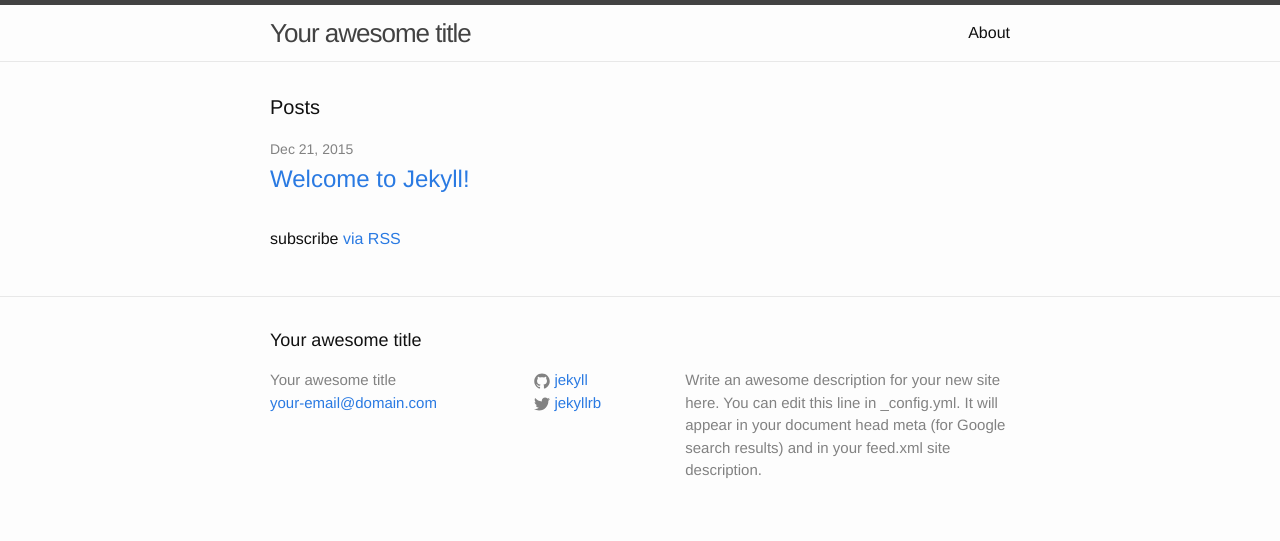
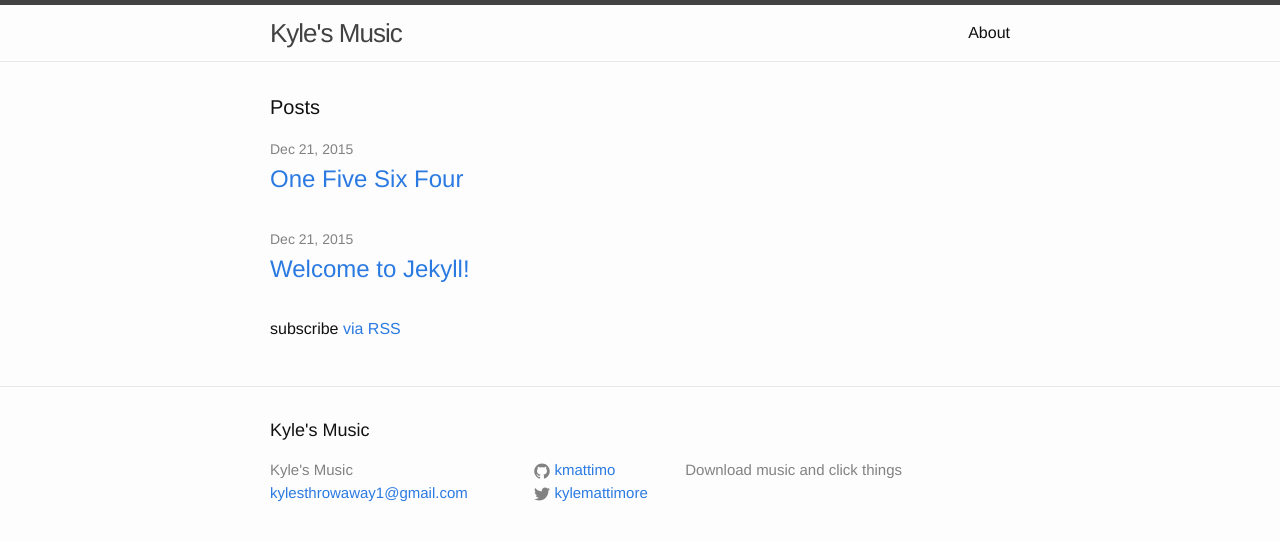
Before and after one commit to kmattimo/music-site, a Jekyll site: the page built from index.html, in a window 1280 px wide. Shown: the top 541 px of the page. Built offline with Jekyll 4.4.1, drawn with Linux system fonts in a browser that asks for light colours.

```diff
--- a/_config.yml
+++ b/_config.yml
@@ -6,16 +6,14 @@
 # 'jekyll serve'. If you change this file, please restart the server process.
 
 # Site settings
-title: Your awesome title
-email: your-email@domain.com
+title: Kyle's Music
+email: kylesthrowaway1@gmail.com
 description: > # this means to ignore newlines until "baseurl:"
-  Write an awesome description for your new site here. You can edit this
-  line in _config.yml. It will appear in your document head meta (for
-  Google search results) and in your feed.xml site description.
+  Download music and click things
 baseurl: "" # the subpath of your site, e.g. /blog
-url: "http://yourdomain.com" # the base hostname & protocol for your site
-twitter_username: jekyllrb
-github_username:  jekyll
+url: "http://music.kylemattimore.com" # the base hostname & protocol for your site
+twitter_username: kylemattimore
+github_username:  kmattimo
 
 # Build settings
 markdown: kramdown
```
Also changed, not shown: _posts/2015-12-21-1564.markdown (added, +26 -0 lines).
